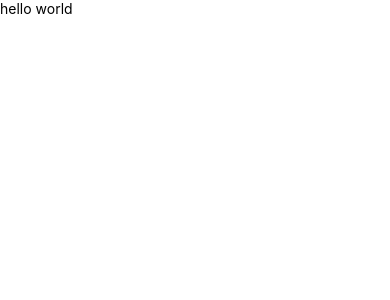
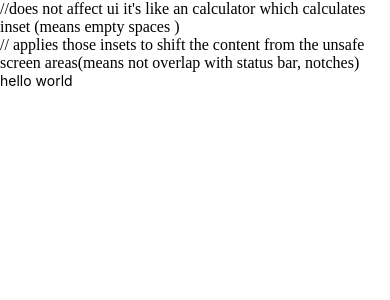
Before and after one commit to shreyapal7985/React_Native_CLI, a React Native app: screen / in a window 390 px wide. Shown: the top 300 px of the page. Built offline with nearby package versions, Linux system fonts and the light colour scheme.

Commit message:
add few comment related to safeareaprovider and safeareaview

```diff
--- a/App.tsx
+++ b/App.tsx
@@ -7,14 +7,17 @@
 
 import {  StyleSheet, View, Text } from 'react-native';
 import {
-  SafeAreaProvider
+  SafeAreaProvider,
+  SafeAreaView
 } from 'react-native-safe-area-context';
 
 
 function App() {
 return (
-    <SafeAreaProvider>
+    <SafeAreaProvider>//does not affect ui it's like an calculator which calculates inset (means empty spaces )
+      <SafeAreaView>// applies those insets to shift the content from the unsafe screen areas(means not overlap with status bar, notches)
             <Text>hello world</Text>
+            </SafeAreaView>
     </SafeAreaProvider>
   );
 }
```
